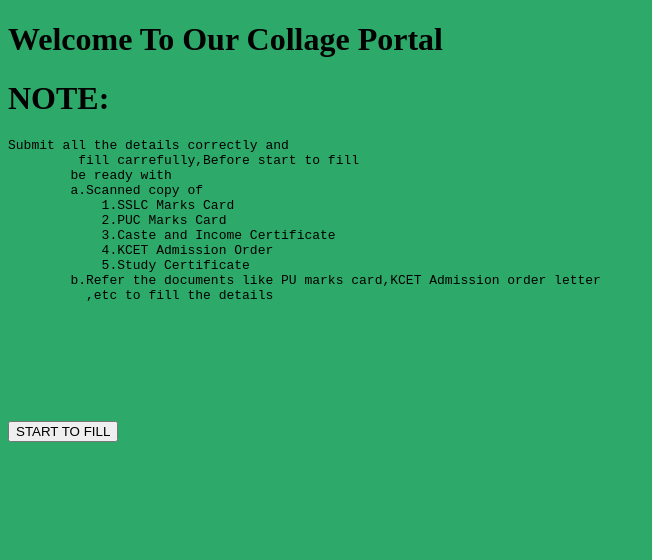
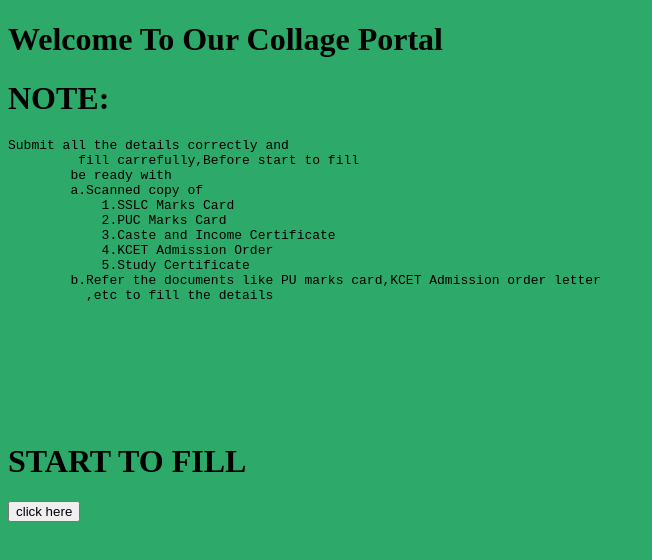
Before and after one commit to Vignesha0408/Admission-form, a plain HTML site: page index.html in a window 1280 px wide. Shown: the whole page, without its empty margins (0-652 px from the left). Drawn offline with Linux system fonts and the light colour scheme.

Commit message:
Update index.html

```diff
--- a/index.html
+++ b/index.html
@@ -19,6 +19,7 @@
           ,etc to fill the details
     </pre>
     <br><br><br><br><br>
-    <a href="form1.html"><button>START TO FILL</button></a>
+    <h1>START TO FILL</h1>
+    <a href="form1.html"><button>click here</button></a>
 </body>
 </html>
```
